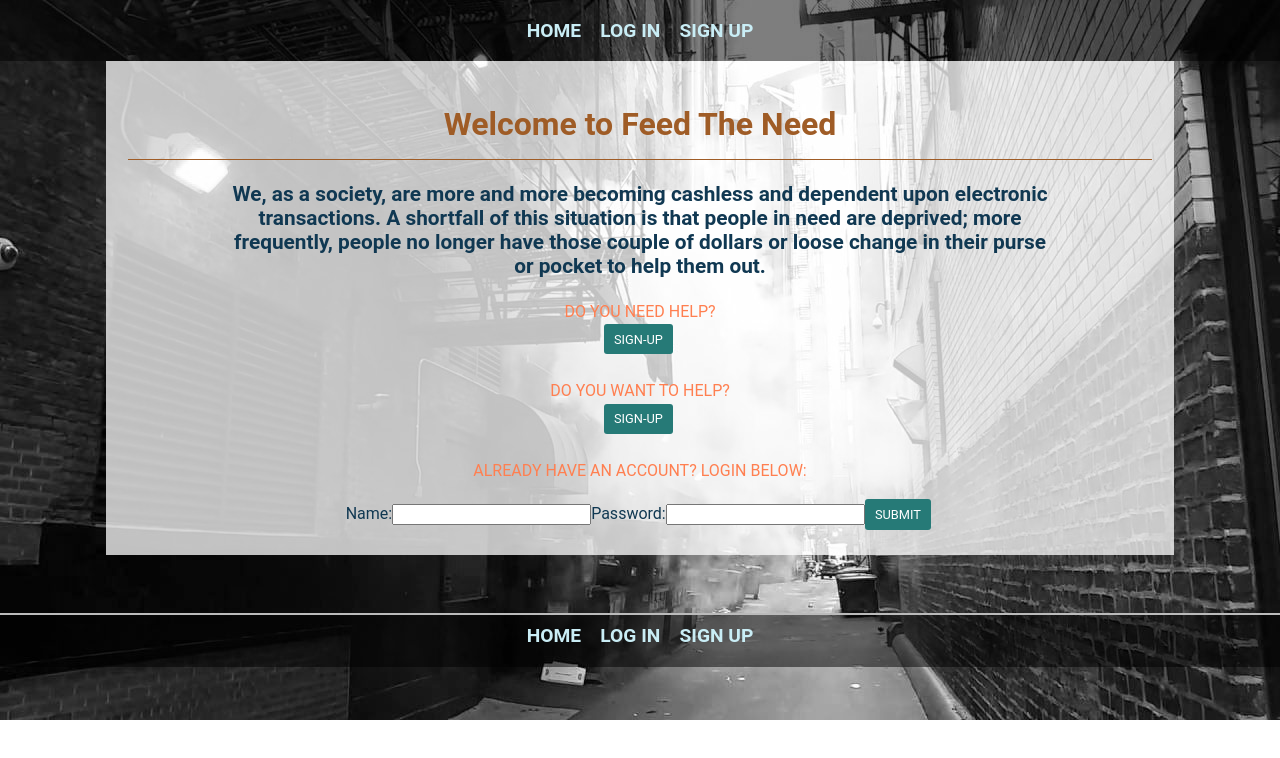
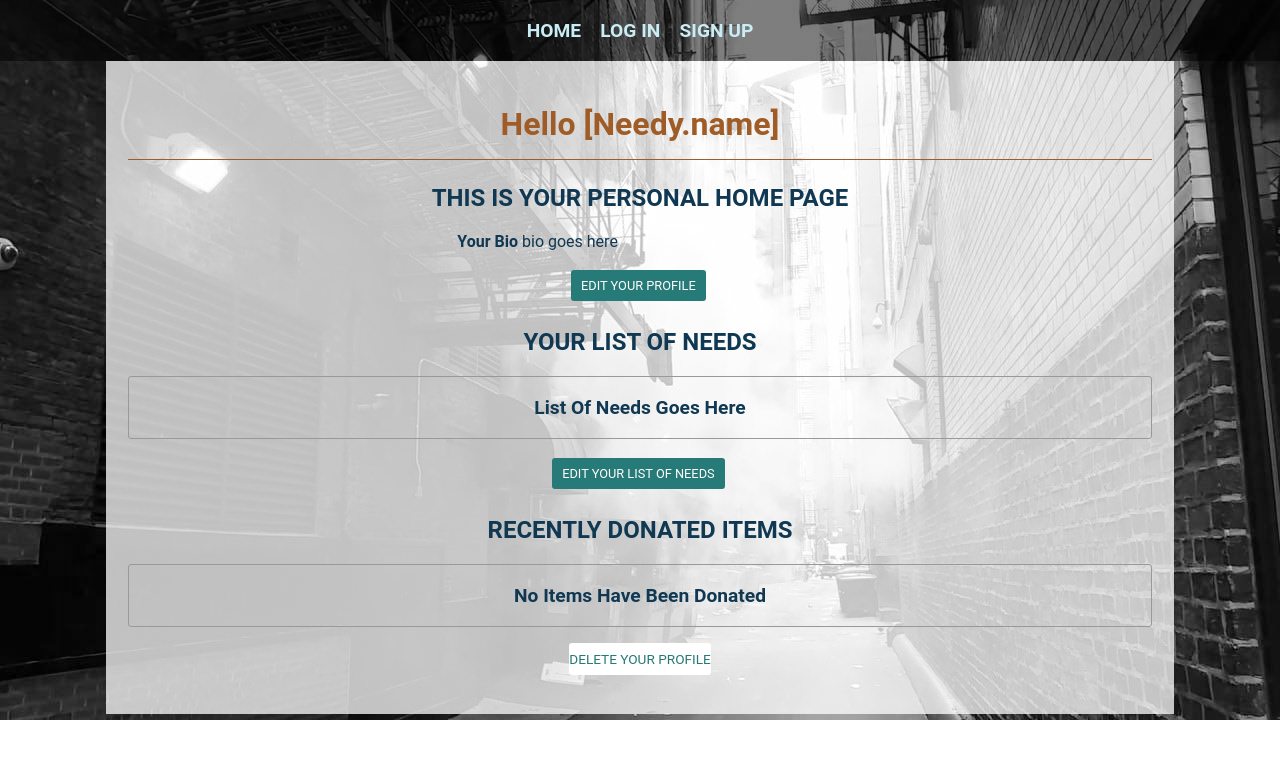
Before and after one commit to miloscomplex/feed-the-need-react, a React (Create React App) app in the folder frontend/: page /feed-the-need/needy in a window 1280 px wide. Shown: the top 758 px of the page. Built offline with nearby package versions, Linux system fonts and the light colour scheme.

Commit message:
Started NeedLanding.js and added Switch and Routes to App.js

```diff
--- a/frontend/src/App.js
+++ b/frontend/src/App.js
@@ -2,6 +2,7 @@ import './css/App.css';
 import Nav from './UI/Nav';
 import Footer from './UI/Footer'
 import Landing from './components/Landing'
+import NeedyLanding from './components/NeedyLanding'
 import { BrowserRouter as Router, Switch, Route } from 'react-router-dom'
 
 
@@ -10,8 +11,11 @@ function App() {
     <Router basename='feed-the-need'>
       <div className='App'>
         <Nav />
-        <Landing />
+        <Switch>
+        <Route exact path='/' component={Landing} />
+        <Route exact path='/needy' component={NeedyLanding} />
         <Footer />
+        </Switch>
       </div>
     </Router>
   );
--- a/frontend/src/components/Landing.js
+++ b/frontend/src/components/Landing.js
@@ -8,12 +8,14 @@ function Landing() {
       <p class="emphasis">We, as a society, are more and more becoming cashless and dependent upon electronic transactions. A shortfall of this situation is that people in need are deprived; more frequently, people no longer have those couple of dollars or loose change in their purse or pocket to help them out.
       </p>
       <subhead>Do you need help?</subhead>
-      <Link to=''>Sign-up</Link><br />
+      <Link to=''>Sign-up</Link>
+
       <subhead>Do you want to help?</subhead>
-      <Link to=''>Sign-up</Link><br />
+      <Link to=''>Sign-up</Link>
 
       <subhead>Already have an account? Login Below:</subhead>
       <Login />
+
     </div>
 
   )
--- /dev/null
+++ b/frontend/src/components/NeedyLanding.js
@@ -0,0 +1,35 @@
+import { Link } from 'react-router-dom'
+
+function NeedyLanding() {
+  return (
+    <div id='content'>
+      <h1>Hello [Needy.name]</h1>
+      <h2>This is your personal home page</h2>
+      <p className='bio'><strong>Your Bio</strong> bio goes here</p>
+
+      <Link to=''>Edit your profile</Link>
+
+      <h2>Your List Of Needs</h2>
+      <ul>
+        <li>List of needs goes here</li>
+      </ul>
+
+      <Link to=''>Edit Your List of Needs</Link>
+
+      <activity>
+        <h2>Recently donated items</h2>
+        <ul>
+          <li>No Items have been donated</li>
+        </ul>
+      </activity>
+
+      <p>
+        <Link className='plain' to=''>Delete Your Profile</Link>
+      </p>
+
+
+    </div>
+  )
+}
+
+export default NeedyLanding;
```
